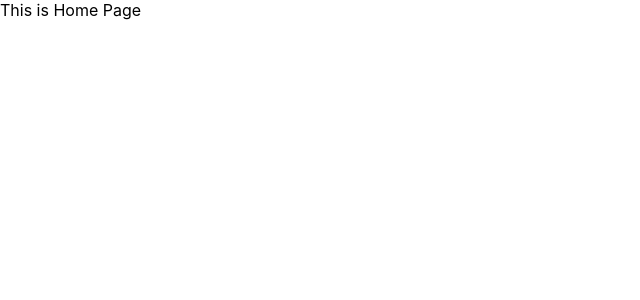
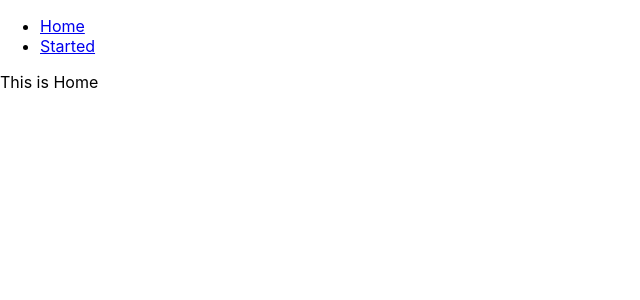
Before and after one commit to AjayS1509/box_office, a React (Create React App) app: page / in a window 1280 px wide. Shown: the top 300 px of the page, without its empty margins (0-640 px from the left). Built offline with nearby package versions, Linux system fonts and the light colour scheme.

Commit message:
added navbar and created page component

```diff
--- a/src/App.js
+++ b/src/App.js
@@ -1,14 +1,23 @@
 import React from 'react';
 import { Switch, Route } from 'react-router-dom';
+import Navs from './components/Nav';
+import Home from './pages/Home';
+import Started from './pages/Started';
 
 function App() {
   return (
-    <Switch>
-      <Route exact path="/">
-        This is Home Page
-      </Route>
-      <Route>This is 404 page</Route>
-    </Switch>
+    <div>
+      <Navs />
+      <Switch>
+        <Route exact path="/">
+          <Home />
+        </Route>
+        <Route exact path="/s">
+          <Started />
+        </Route>
+        <Route>This is 404 page</Route>
+      </Switch>
+    </div>
   );
 }
 
--- /dev/null
+++ b/src/components/Nav.js
@@ -0,0 +1,23 @@
+import React from 'react';
+import { Link } from 'react-router-dom';
+
+const LINKS = [
+  { to: '/', text: 'Home' },
+  { to: '/s', text: 'Started' },
+];
+
+const Nav = () => {
+  return (
+    <div>
+      <ul>
+        {LINKS.map(item => (
+          <li key={item.to}>
+            <Link to={item.to}>{item.text}</Link>
+          </li>
+        ))}
+      </ul>
+    </div>
+  );
+};
+
+export default Nav;
--- /dev/null
+++ b/src/pages/Home.js
@@ -0,0 +1,7 @@
+import React from 'react';
+
+const Home = () => {
+  return <div>This is Home</div>;
+};
+
+export default Home;
--- /dev/null
+++ b/src/pages/Started.js
@@ -0,0 +1,7 @@
+import React from 'react';
+
+const Started = () => {
+  return <div>This is Started Page</div>;
+};
+
+export default Started;
```
